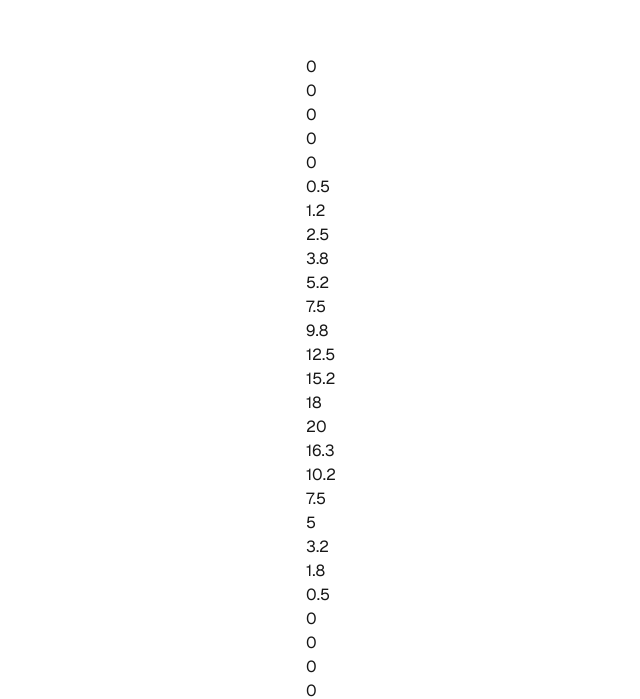
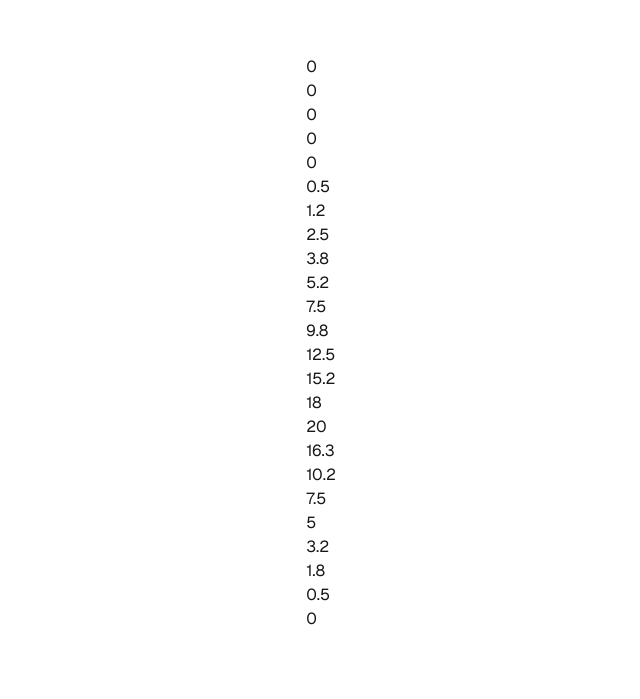
Before and after one commit to jacobjshelp/better-weather, a Next.js app: page / in a window 1280 px wide. Shown: the part 109-808 px from the top of the page, without its empty margins (319-959 px from the left). Built offline with nearby package versions, Linux system fonts and the light colour scheme.

Commit message:
showing first 24 hours

```diff
--- a/app/components/HourlyForecast.tsx
+++ b/app/components/HourlyForecast.tsx
@@ -1,3 +1,4 @@
+import { HOURS_IN_DAY } from "../constants";
 import {
   getMockWeatherData,
   getWeatherData,
@@ -5,11 +6,12 @@ import {
 
 export default async function HourlyForecast() {
   const { hourly } = await getMockWeatherData();
+  const today = hourly.precipitation.slice(0, HOURS_IN_DAY)
 
   return (
     <div>
       <ul>
-        {hourly.precipitation.map((value, i) => {
+        {today.map((value, i) => {
           return <li key={i}>{value}</li>;
         })}
       </ul>
--- /dev/null
+++ b/app/constants.ts
@@ -0,0 +1 @@
+export const HOURS_IN_DAY = 24
```
